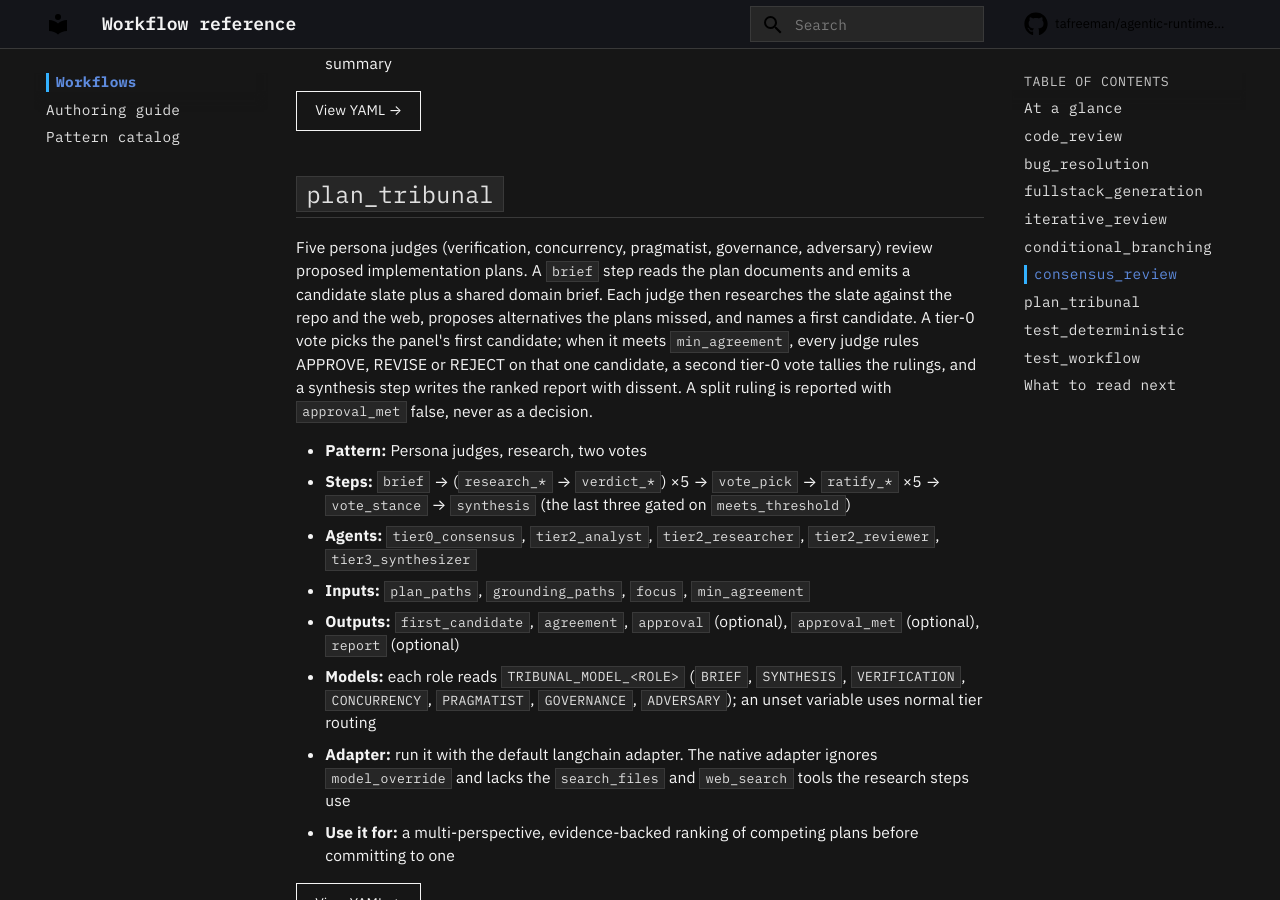
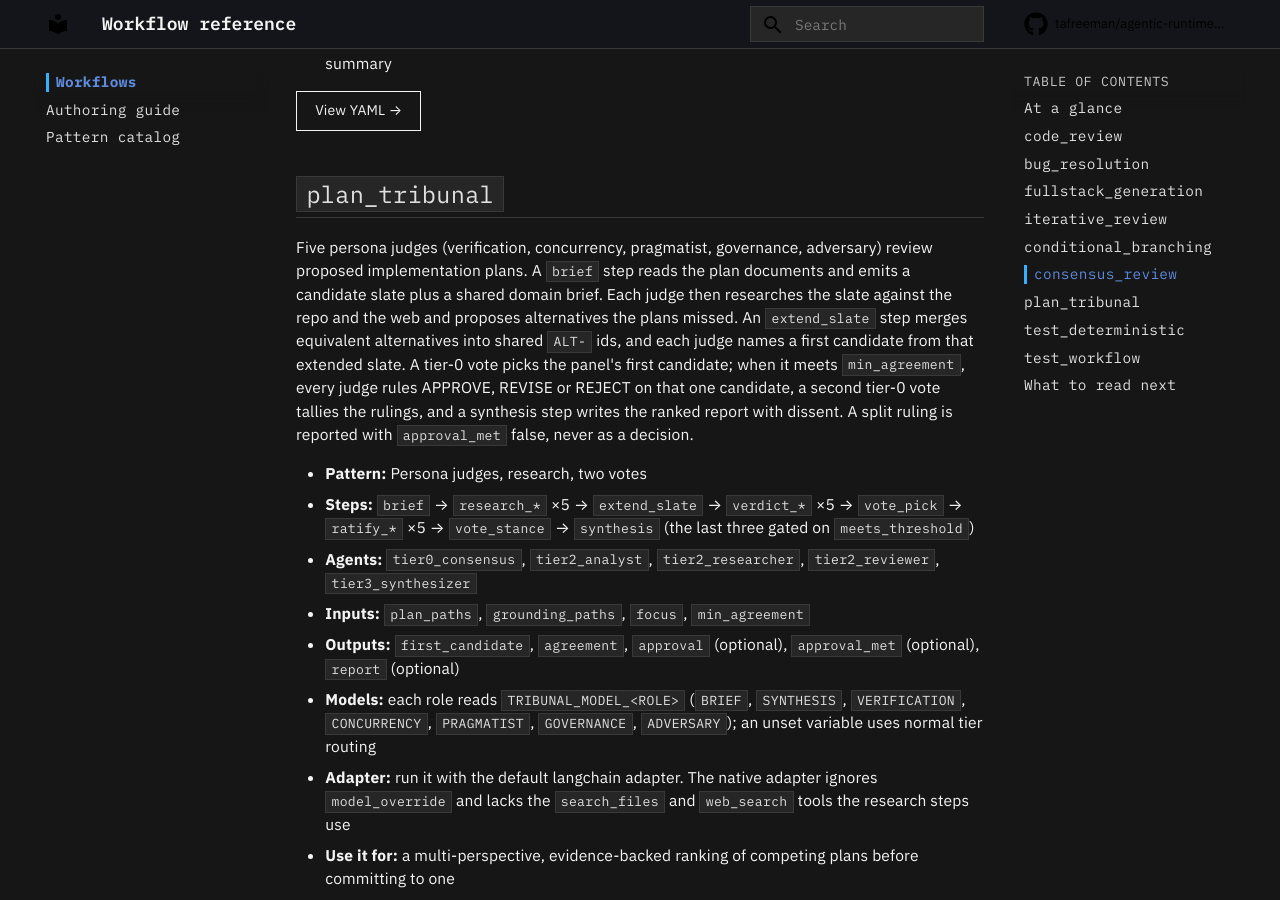
Before and after one commit to tafreeman/agentic-runtime-platform, an MkDocs documentation site: the page built from docs/workflows/index.md, in a window 1280 px wide and 900 px high, scrolled down 4185 px. Built offline with MkDocs 1.6.1 and Material for MkDocs 9.7.7, drawn with Linux system fonts in a browser that asks for light colours; comment, search, counter and statistics services are not loaded.

Commit message:
fix(workflows): vote on a consolidated slate in plan_tribunal
Namespacing each judge's alternative made equivalent discoveries different vote
buckets, so no new alternative could clear min_agreement. Add an extend_slate
step that merges equivalent alternatives into shared ALT-ids before the
verdicts, so every judge picks from one extended slate.

```diff
--- a/docs/workflows/index.md
+++ b/docs/workflows/index.md
@@ -138,17 +138,19 @@ the vote meets the `min_agreement` threshold, which defaults to `0.66`.
 Five persona judges (verification, concurrency, pragmatist, governance,
 adversary) review proposed implementation plans. A `brief` step reads the plan
 documents and emits a candidate slate plus a shared domain brief. Each judge
-then researches the slate against the repo and the web, proposes alternatives
-the plans missed, and names a first candidate. A tier-0 vote picks the panel's
+then researches the slate against the repo and the web and proposes alternatives
+the plans missed. An `extend_slate` step merges equivalent alternatives into
+shared `ALT-` ids, and each judge names a first candidate from that extended
+slate. A tier-0 vote picks the panel's
 first candidate; when it meets `min_agreement`, every judge rules APPROVE,
 REVISE or REJECT on that one candidate, a second tier-0 vote tallies the
 rulings, and a synthesis step writes the ranked report with dissent. A split
 ruling is reported with `approval_met` false, never as a decision.
 
 - **Pattern:** Persona judges, research, two votes
-- **Steps:** `brief` → (`research_*` → `verdict_*`) ×5 → `vote_pick` →
-  `ratify_*` ×5 → `vote_stance` → `synthesis` (the last three gated on
-  `meets_threshold`)
+- **Steps:** `brief` → `research_*` ×5 → `extend_slate` → `verdict_*` ×5 →
+  `vote_pick` → `ratify_*` ×5 → `vote_stance` → `synthesis` (the last three
+  gated on `meets_threshold`)
 - **Agents:** `tier0_consensus`, `tier2_analyst`, `tier2_researcher`,
   `tier2_reviewer`, `tier3_synthesizer`
 - **Inputs:** `plan_paths`, `grounding_paths`, `focus`, `min_agreement`
```
Also changed, not shown: other parts of docs/workflows/index.md (+1 -1 lines), 2 other files.
